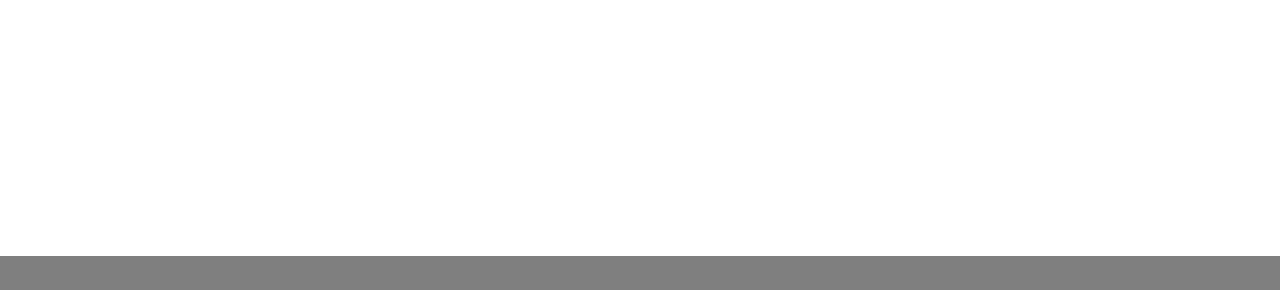
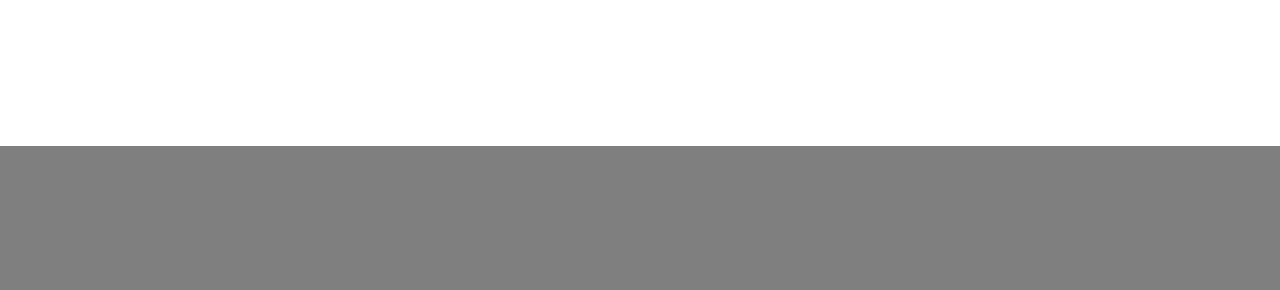
Before and after one commit to dataforentrepreneurs/dataforentrepreneurs.github.io, a plain HTML site: page index.html in a window 1280 px wide. Shown: the part 24-314 px from the top of the page. Drawn offline with nearby package versions, Linux system fonts and the light colour scheme.

Commit message:
Update style.css

```diff
--- a/assets/css/style.css
+++ b/assets/css/style.css
@@ -2,7 +2,7 @@ body {
   font-family: 'Roboto', sans-serif;
   color: #333;
   margin: 0;
-  padding-top: 200px;
+  padding-top: 90px;
   line-height: 1.6;
 }
 
```
